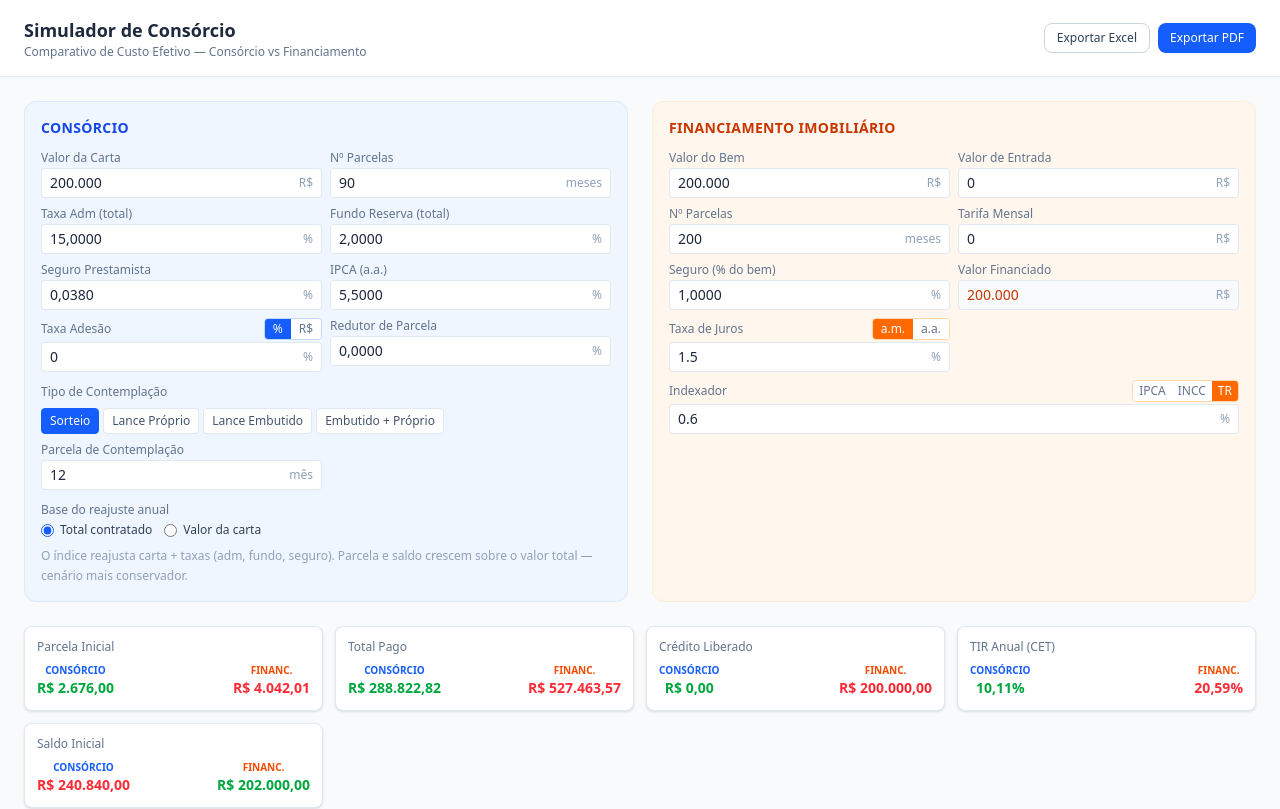
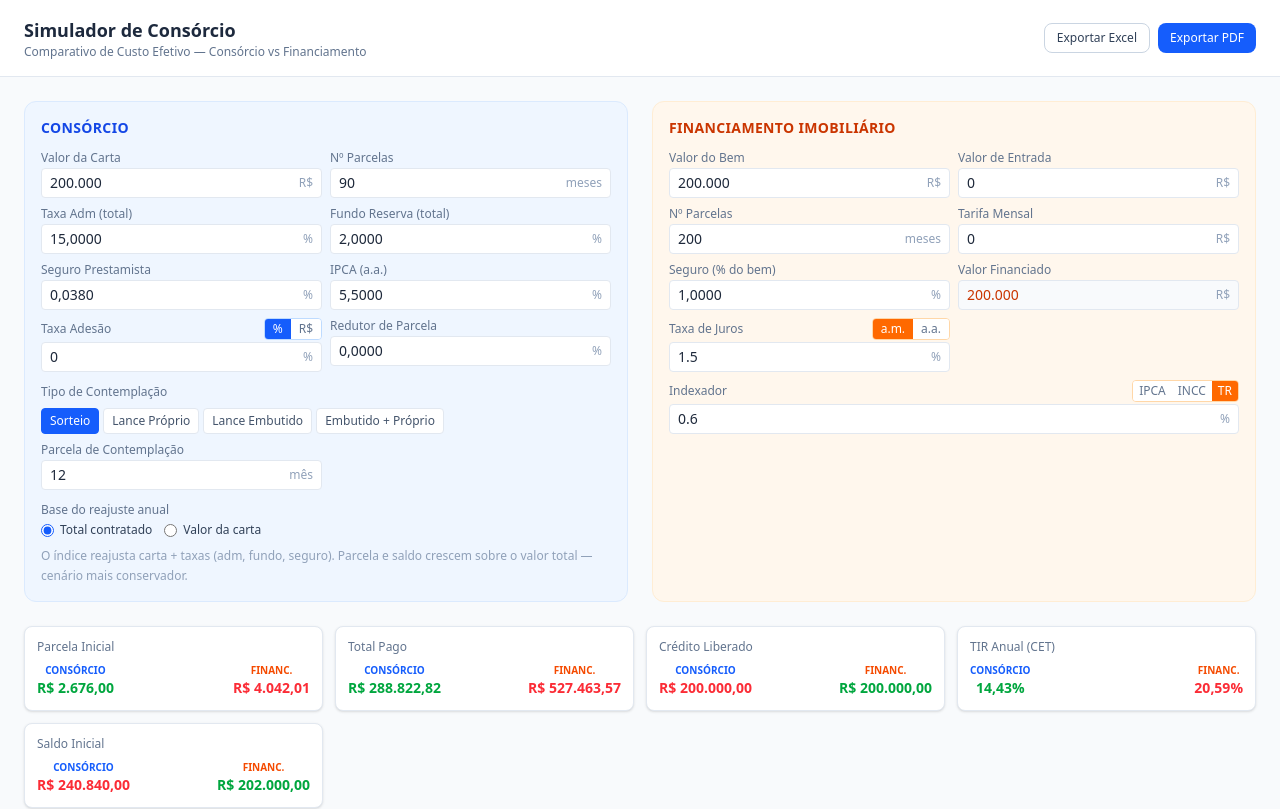
Before and after one commit to SetUp-Assessoria/cet-consorcio, a React (Vite) app: page / in a window 1280 px wide. Shown: the top 809 px of the page. Built offline with nearby package versions, Linux system fonts and the light colour scheme.

Commit message:
fix: crédito do sorteio entregue no mês da contemplação (não no t=0)

```diff
--- a/src/domain/consorcio.ts
+++ b/src/domain/consorcio.ts
@@ -24,8 +24,8 @@ export function calcularConsorcio(p: ConsorcioParams): ResultadoSimulacao {
   const linhas: LinhaAmortizacao[] = []
   let totalPago = 0
   let creditoLiberado = 0
-  // t=0: se há contemplação com lance, crédito entra no mês da contemplação
-  const fluxoIRR: number[] = [temLance ? 0 : p.valorCarta]
+  // t=0: crédito sempre entregue no mês da contemplação (sorteio ou lance)
+  const fluxoIRR: number[] = [0]
 
   for (let mes = 1; mes <= p.parcelas; mes++) {
     if (mes > 1 && (mes - 1) % 12 === 0) {
@@ -95,10 +95,15 @@ export function calcularConsorcio(p: ConsorcioParams): ResultadoSimulacao {
       }
     }
 
+    // Para sorteio: crédito = cartaAjustada (sem abatimentos) no mês da contemplação
+    if (!temLance && mes === p.parcelaContemplacao) {
+      creditoLiberado = cartaAjustada
+    }
+
     totalPago += parcela + lancePropio
 
-    if (temLance && mes === p.parcelaContemplacao) {
-      // Inflow = crédito líquido (carta − lances); outflow = parcela do mês
+    if (mes === p.parcelaContemplacao) {
+      // Inflow = crédito liberado (carta ajustada para sorteio; carta − lances para lance tipos)
       fluxoIRR.push(creditoLiberado - parcela)
     } else {
       fluxoIRR.push(-parcela)
```
